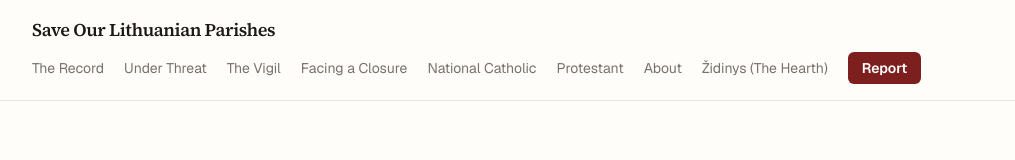
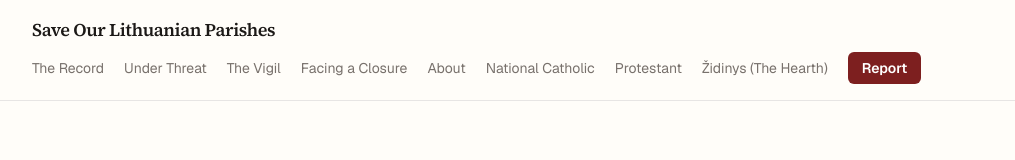
Before and after one commit to LietuvaAI/save-our-lithuanian-parishes, a Next.js app: page / in a window 1280 px wide. Shown: the top 160 px of the page, without its empty margins (112-1127 px from the left). Built offline with nearby package versions, Linux system fonts and the light colour scheme.

Commit message:
chore: move About before National Catholic and Protestant in main nav (#59)
Co-authored-by: Claude Sonnet 4.6 <noreply@anthropic.com>

```diff
--- a/app/layout.tsx
+++ b/app/layout.tsx
@@ -32,9 +32,9 @@ const NAV = [
   { href: "/under-threat", label: "Under Threat" },
   { href: "/sustainability-watch", label: "The Vigil" },
   { href: "/start-here", label: "Facing a Closure" },
+  { href: "/about", label: "About" },
   { href: "/national-catholic", label: "National Catholic" },
   { href: "/protestant", label: "Protestant" },
-  { href: "/about", label: "About" },
   { href: "https://blog.saveourlithuanianparishes.org", label: "Židinys (The Hearth)" },
 ];
 
```
